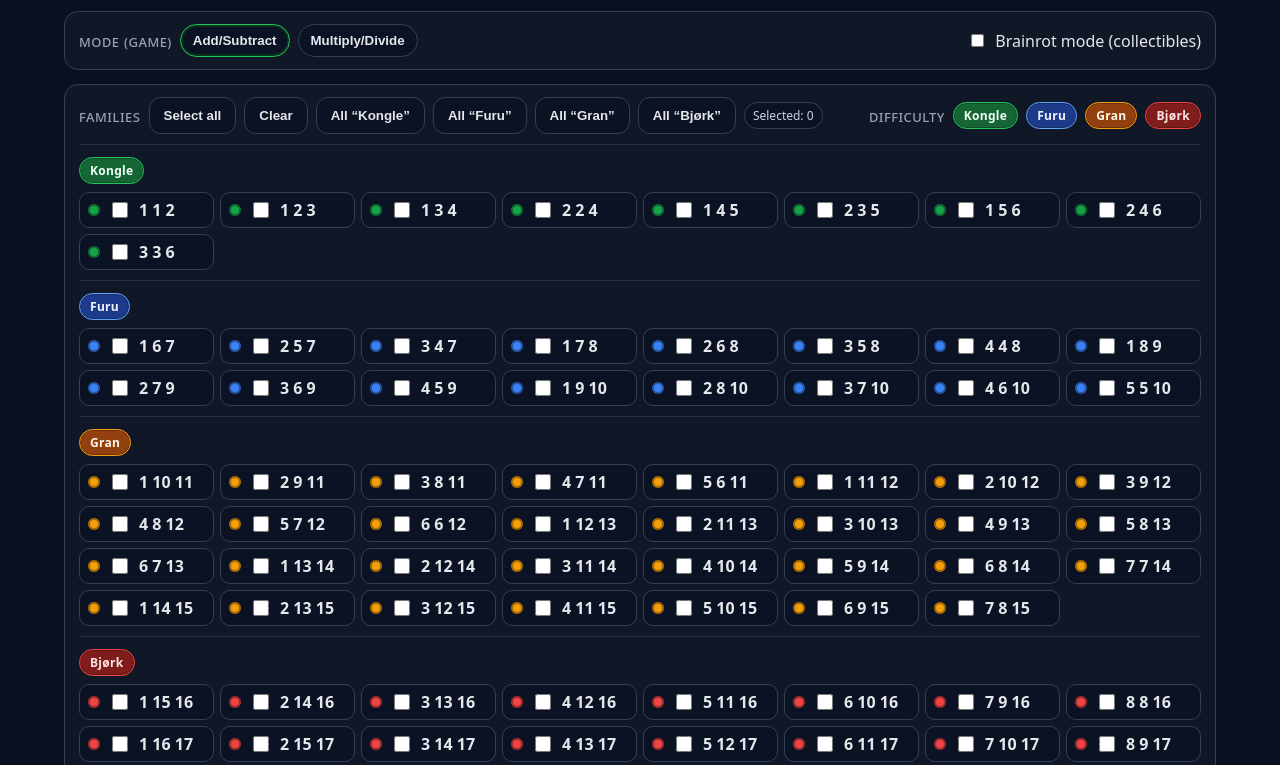
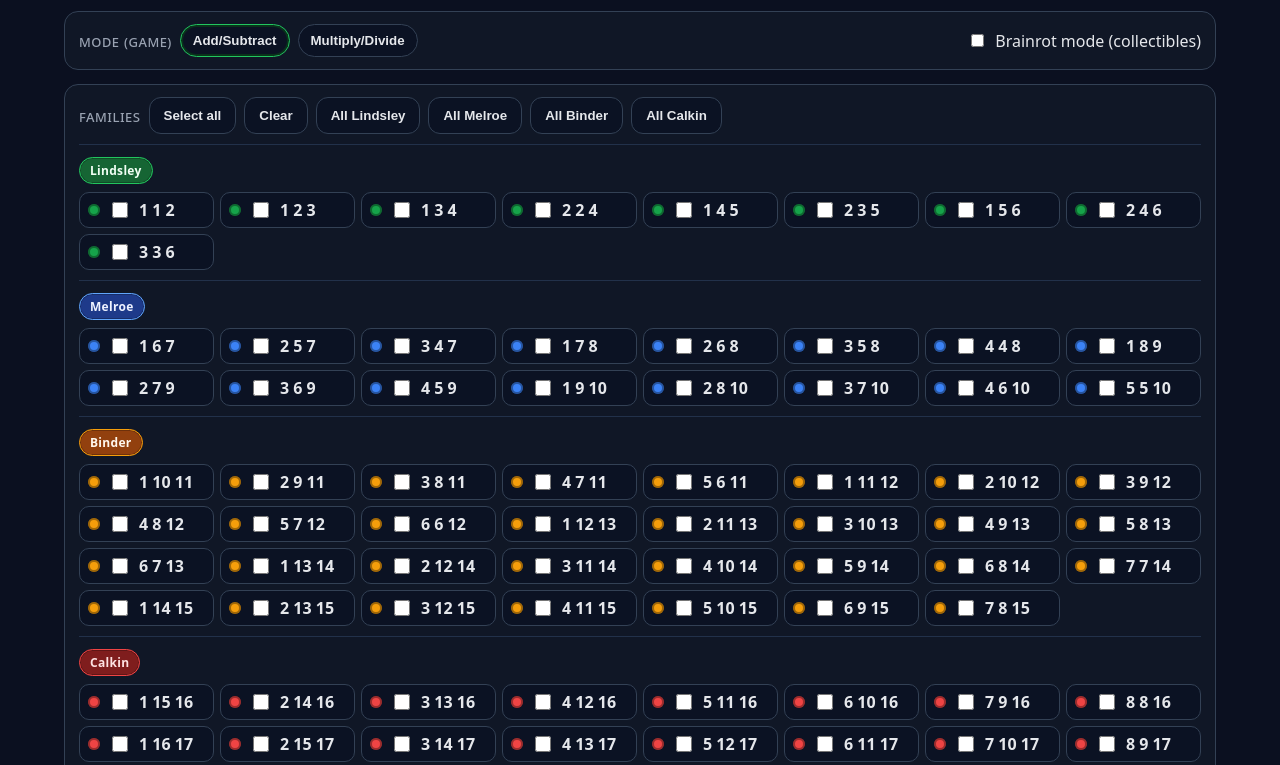
Before and after one commit to daggladmannsorheim-a11y/factfamilies, a plain HTML site: page index.html in a window 1280 px wide. Shown: the part 383-1148 px from the top of the page. Drawn offline with Linux system fonts and the light colour scheme.

Commit message:
Update index.html

```diff
--- a/index.html
+++ b/index.html
@@ -63,7 +63,7 @@
   .modebar .chip{padding:8px 12px}
 
   .fam-tools{display:flex;gap:8px;align-items:center;flex-wrap:wrap;margin-bottom:8px}
-  .badge{background:#0b1223;border:1px solid #334155;border-radius:999px;padding:4px 8px;font-size:12px;color:#cbd5e1}
+
   .fam-section{border-top:1px solid #22314a;padding-top:8px;margin-top:10px}
   .fam-section h4{margin:4px 0 8px;font-size:13px;color:#cbd5e1;font-weight:900;letter-spacing:.3px}
   .fam-grid{display:grid;gap:6px;grid-template-columns:repeat(8,minmax(0,1fr))}
@@ -223,19 +223,10 @@
       <span class="caps">families</span>
       <button id="famAll" class="btn" type="button">Select all</button>
       <button id="famNone" class="btn" type="button">Clear</button>
-      <button id="famKongle" class="btn" type="button">All “Kongle”</button>
-      <button id="famFuru" class="btn" type="button">All “Furu”</button>
-      <button id="famGran" class="btn" type="button">All “Gran”</button>
-      <button id="famBjork" class="btn" type="button">All “Bjørk”</button>
-      <span class="badge">Selected: <span id="famCount">0</span></span>
-
-      <div style="margin-left:auto;display:flex;align-items:center;gap:8px;flex-wrap:wrap">
-        <span class="caps">difficulty</span>
-        <span class="diff kongle">Kongle</span>
-        <span class="diff furu">Furu</span>
-        <span class="diff gran">Gran</span>
-        <span class="diff bjork">Bjørk</span>
-      </div>
+      <button id="famKongle" class="btn" type="button">All Lindsley</button>
+      <button id="famFuru" class="btn" type="button">All Melroe</button>
+      <button id="famGran" class="btn" type="button">All Binder</button>
+      <button id="famBjork" class="btn" type="button">All Calkin</button>
     </div>
     <div id="famSections"></div>
   </div>
@@ -470,15 +461,15 @@ const familyItemsMul=f=>[
 ];
 const famLabel=id=>id.slice(2).split('-').join(' ');
 
-/* ========= Difficulty labels (kept Norwegian tags as categories) ========= */
-const DIFF_LABEL={kongle:'Kongle', furu:'Furu', gran:'Gran', bjork:'Bjørk'};
+/* ========= Level labels (renamed) ========= */
+const DIFF_LABEL={kongle:'Lindsley', furu:'Melroe', gran:'Binder', bjork:'Calkin'};
 const diffForAdd=c => c<=6?'kongle':c<=10?'furu':c<=15?'gran':'bjork';
 const diffForMul=z => z<=25?'kongle':z<=64?'furu':z<=100?'gran':'bjork';
 const diffForFamily=(f,isAdd)=> ({key: isAdd?diffForAdd(f.c):diffForMul(f.c), label: DIFF_LABEL[isAdd?diffForAdd(f.c):diffForMul(f.c)]});
 const DIFF_ORDER=['kongle','furu','gran','bjork'];
 
 /* ========= Storage ========= */
-const KEY='fact_families_v6_en_cpm';
+const KEY='fact_families_v7_en_cpm_levels';
 let bankTotal=0, bestCPM=0, goalCPM=null, results=[];
 let mode='add', brainrotOn=false;
 let selectedAdd=new Set(), selectedMul=new Set();
@@ -1034,7 +1025,7 @@ function init(){
   renderLoot();
 
   const activeBtn = document.querySelector('#durChips .chip.active');
-  const d = Number(activeBtn && activeBtn.dataset ? activeBtn.dataset.dur : 60);
+  const d = Number(activeBtn && activeBtn.dataset ? activedBtn.dataset.dur : 60);
   $('timeLeft').textContent = (d===0)?'00:00':fmtTime(d);
   $('progressWrap').style.visibility=(d===0)?'hidden':'visible';
 
```
